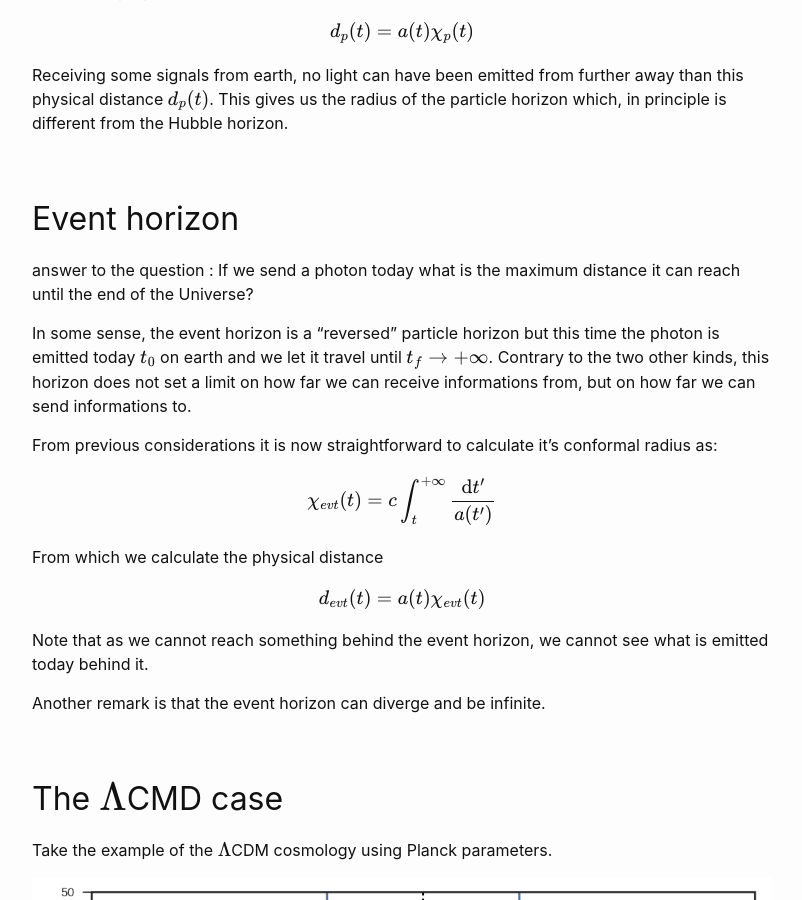
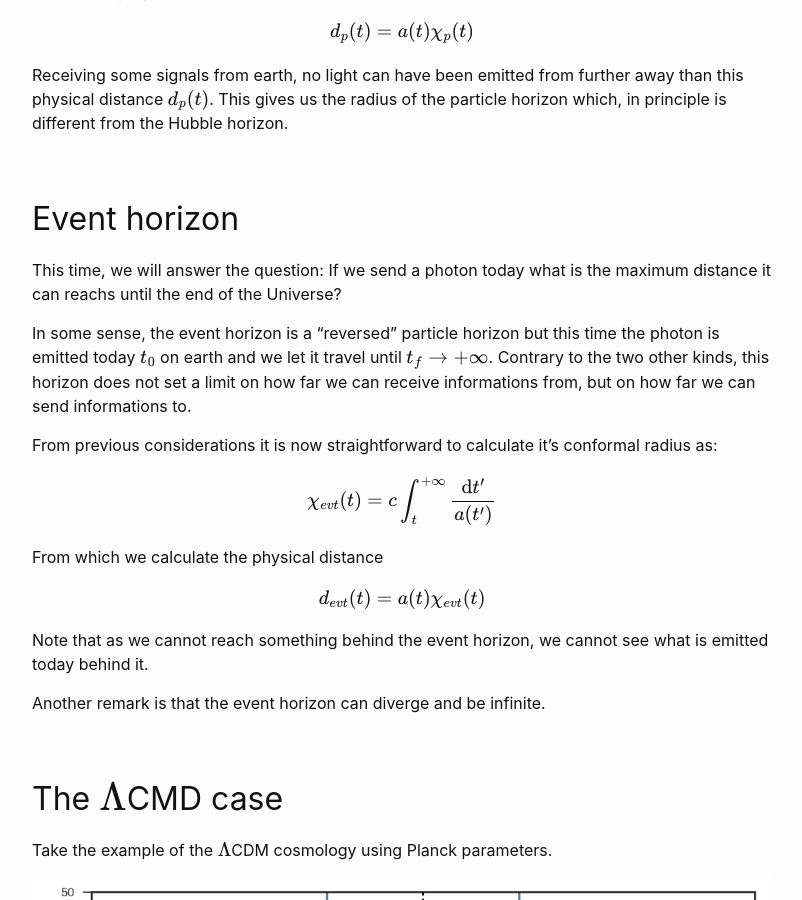
Before and after one commit to YoloNomy/YoloNomy.github.io, a Jekyll site: the page built from codes/cosmo/horizons.md, in a window 1280 px wide and 900 px high, scrolled down 2534 px. Shown: the whole window, without its empty margins (238-1040 px from the left). Built offline with Jekyll 4.4.1, drawn with Linux system fonts in a browser that asks for light colours; formulas are drawn with MathJax 3.

Commit message:
Update horizons.md

```diff
--- a/codes/cosmo/horizons.md
+++ b/codes/cosmo/horizons.md
@@ -99,7 +99,7 @@ Receiving some signals from earth, no light can have been emitted from further a
 ## Event horizon
 
 
-answer to the question : If we send a photon today what is the maximum distance it can reach until the end of the Universe?
+This time, we will answer the question: If we send a photon today what is the maximum distance it can reachs until the end of the Universe?
 
 In some sense, the event horizon is a "reversed" particle horizon but this time the photon is emitted today $t_0$ on earth and we let it travel until $t_f \to +\infty$. Contrary to the two other kinds, this horizon does not set a limit on how far we can receive informations from, but on how far we can send informations to.
 
```
